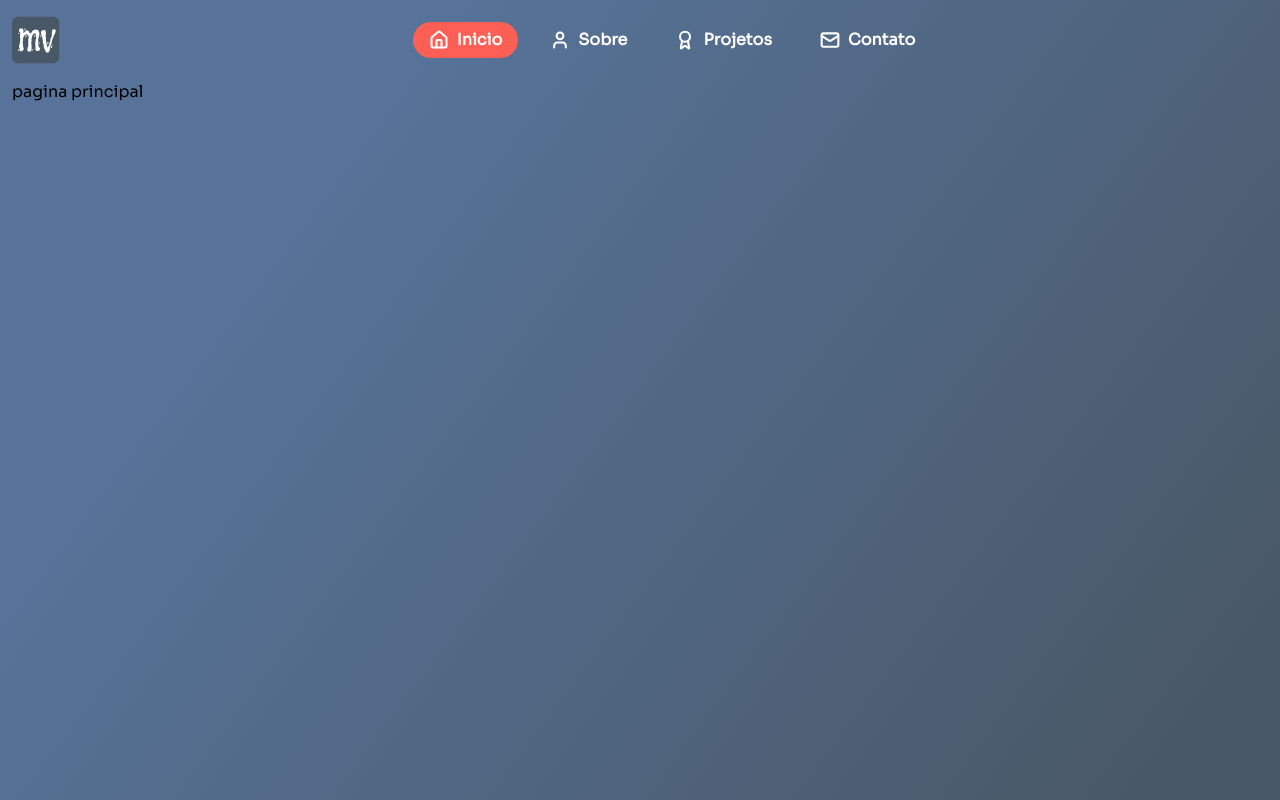
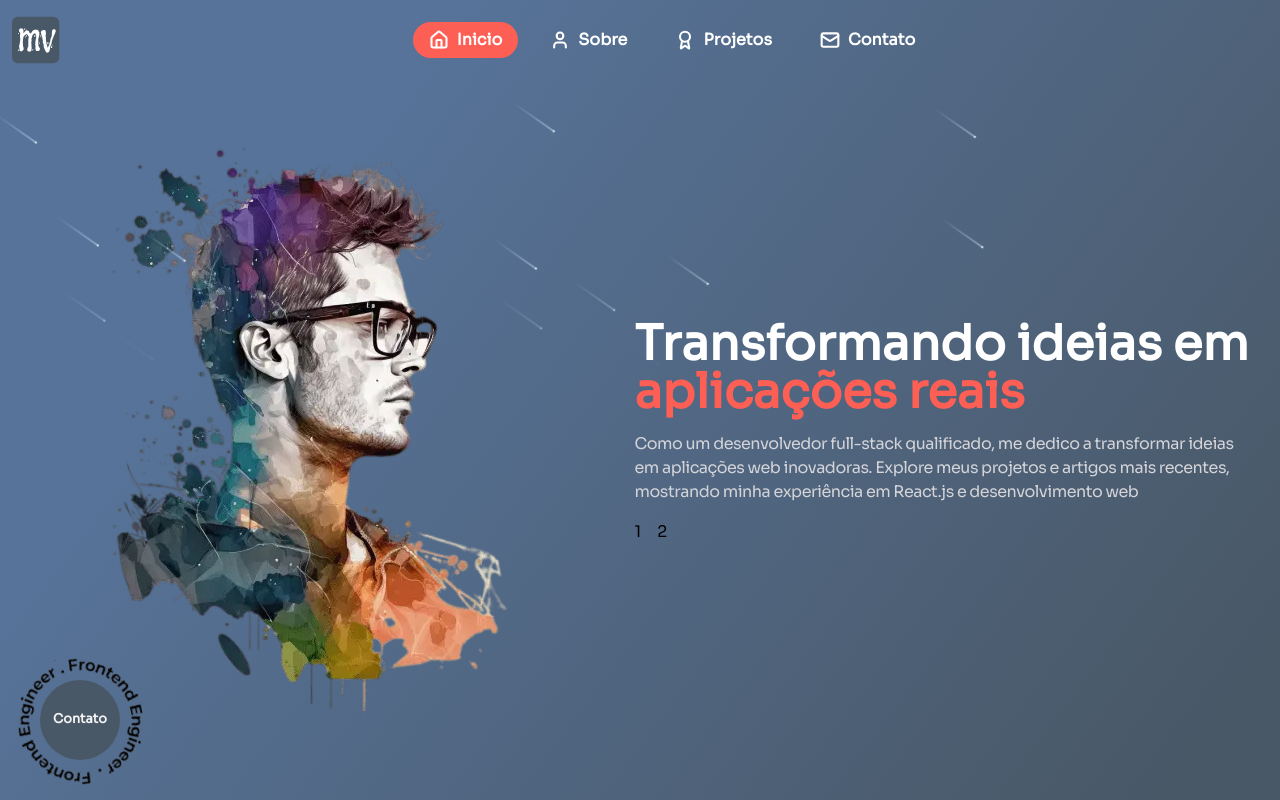
Before and after one commit to markinascimento/portifolio, a Next.js app: page / in a window 1280 px wide. Built offline with nearby package versions, Linux system fonts and the light colour scheme.

Commit message:
feat: create structure of the home page

```diff
--- a/src/app/globals.css
+++ b/src/app/globals.css
@@ -7,22 +7,17 @@
   padding: 0;
 }
 
-.slide-in {
-  position: absolute;
-  top: 0;
-  left: 0;
-  width: 100vw;
-  height: 100vh;
-  background: #0f0f0f;
-  transform-origin: bottom;
+::-webkit-scrollbar {
+  width: 8px;
+  border-radius: 8px;
 }
 
-.slide-out {
-  position: absolute;
-  top: 0;
-  left: 0;
-  width: 100vw;
-  height: 100vh;
-  background: #0f0f0f;
-  transform-origin: top;
+::-webkit-scrollbar-track {
+  background-color: #495867;
+  border-radius: 8px;
 }
+
+::-webkit-scrollbar-thumb {
+  background: black;
+  border-radius: 8px;
+}
--- a/src/app/layout.tsx
+++ b/src/app/layout.tsx
@@ -1,4 +1,4 @@
-'use client'
+"use client";
 
 // -> NextJS
 import { Sora } from "next/font/google";
@@ -18,22 +18,23 @@ import "./globals.css";
 // -> Components
 import { MenuDesktop } from "@/components/menu/menu-desktop";
 import { MenuMobile } from "@/components/menu/menu-mobile";
+import { Meteors } from "@/components/meteors";
 import { TransitionPageSlider } from "@/components/transition-page-slider";
 
-const soraFont = Sora({ subsets: ["latin"], weight: '400' });
+const soraFont = Sora({ subsets: ["latin"], weight: "400" });
 
 export default function RootLayout({
   children,
 }: Readonly<{
   children: React.ReactNode;
 }>) {
-  const pathname = usePathname()
+  const pathname = usePathname();
 
   return (
     <html lang="pt-BR" className="h-full w-full">
       <body
         className={cn(
-          'flex flex-col flex-1 w-full h-full bg-background lg:gap-2',
+          "flex flex-col flex-1 w-full h-full bg-background lg:gap-2",
           soraFont.className
         )}
       >
@@ -42,10 +43,15 @@ export default function RootLayout({
           <MenuDesktop />
         </section>
 
-          <section className="flex w-full max-w-[1304px] h-[89vh] px-3 m-auto">
+        <section className="flex w-full max-w-[1304px] h-[89vh] px-3 m-auto overflow-x-hidden">
           <AnimatePresence mode="wait">
             <motion.div key={pathname}>
+              <div className="w-screen h-full relative">
+                <Meteors number={20} />
+
                 {children}
+              </div>
+
               <TransitionPageSlider position="bottom" />
               <TransitionPageSlider position="top" />
             </motion.div>
--- a/src/app/page.tsx
+++ b/src/app/page.tsx
@@ -1,7 +1,40 @@
+"use client";
+
+// -> NextJS
+import Image from "next/image";
+
+// -> Components
+import { CircularText } from "@/components/circular-text";
+import { Container } from "@/components/container";
+
+// -> Images
+import img from "@/assets/img.webp";
+
 export default function Home() {
   return (
-    <div>
-      <h1> pagina principal </h1>
-    </div>
+    <Container>
+      <Image src={img} alt="wdlqkjwd" priority className="" />
+
+      <section className="flex flex-col items-start justify-center px-2 gap-4">
+        <h1 className="text-5xl text-white font-semibold w-[615px]">
+          Transformando ideias em <br />
+          <strong className="text-pallet-red"> aplicações reais </strong>
+        </h1>
+
+        <p className="w-full max-w-[615px] text-zinc-300 font-medium tracking-[-0.5px]">
+          Como um desenvolvedor full-stack qualificado, me dedico a transformar
+          ideias em aplicações web inovadoras. Explore meus projetos e artigos
+          mais recentes, mostrando minha experiência em React.js e
+          desenvolvimento web
+        </p>
+
+        <div className="flex gap-4">
+          <button> 1 </button>
+          <button> 2 </button>
+        </div>
+      </section>
+
+      <CircularText />
+    </Container>
   );
 }
--- /dev/null
+++ b/src/components/circular-text.tsx
@@ -0,0 +1,18 @@
+import logo from "@/assets/circle-persona.svg";
+import Image from "next/image";
+
+export function CircularText() {
+  return (
+    <div className="hidden bg-transparent items-center justify-center w-40 h-40 fixed bottom-0 left-0 lg:flex">
+      <Image
+        src={logo}
+        alt="dwqdlkqwj"
+        className="animate-spin-slow w-40 h-40"
+      />
+
+      <div className="bg-pallet-secondary flex items-center justify-center absolute h-20 w-20 rounded-full">
+        <small className="text-zinc-100 font-semibold ">Contato</small>
+      </div>
+    </div>
+  );
+}
--- /dev/null
+++ b/src/components/container.tsx
@@ -0,0 +1,30 @@
+// -> ReactJs
+import { ReactNode } from "react";
+
+// -> Motion lib
+import { motion } from "framer-motion";
+
+// -> Utils
+import { cn } from "@/lib/utils";
+
+// -> Types
+interface ContainerProps {
+  className?: string;
+  children: ReactNode;
+}
+
+export function Container({ className, children }: ContainerProps) {
+  return (
+    <motion.div
+      initial={{ opacity: 0 }}
+      animate={{ opacity: 1 }}
+      transition={{ duration: 5 }}
+      className={cn(
+        "flex flex-col items-center justify-center w-full h-[88vh] overflow-y-hidden lg:flex-row",
+        className
+      )}
+    >
+      {children}
+    </motion.div>
+  );
+}
--- a/src/components/menu/menu-mobile.tsx
+++ b/src/components/menu/menu-mobile.tsx
@@ -4,7 +4,7 @@
 import { useCallback, useState } from "react";
 
 // -> NextJS
-import Image from 'next/image';
+import Image from "next/image";
 
 // -> Icons lib
 import { Award, CloudDownload, Home, Mail, User } from "lucide-react";
@@ -16,20 +16,20 @@ import { cn } from "@/lib/utils";
 import { MenuItem } from "./menu-item";
 
 // -> Images
-import closeMenuIcon from '@/assets/burguer-bitten-icon.svg';
-import openMenuIcon from '@/assets/burguer-icon.svg';
+import closeMenuIcon from "@/assets/burguer-bitten-icon.svg";
+import openMenuIcon from "@/assets/burguer-icon.svg";
 import logo from "@/assets/logo-portifolio.svg";
 
 export function MenuMobile() {
   const [isOpen, setOpen] = useState(false);
 
   const openSidebar = useCallback(() => {
-    setOpen(true)
-  }, [])
+    setOpen(true);
+  }, []);
 
   const closeSidebar = useCallback(() => {
-    setOpen(false)
-  }, [])
+    setOpen(false);
+  }, []);
 
   return (
     <nav className="lg:hidden">
@@ -40,10 +40,7 @@ export function MenuMobile() {
         priority
       />
 
-      <button
-          onClick={openSidebar}
-          className="absolute right-3 top-3"
-        >
+      <button onClick={openSidebar} className="absolute right-3 top-3">
         <Image
           src={openMenuIcon}
           alt="Menu hamburguer icon"
@@ -54,11 +51,11 @@ export function MenuMobile() {
 
       <aside
         className={cn(
-          'bg-pallet-secondary flex flex-col fixed w-[75vw] right-[-100%] h-full flex-1 duration-700 z-10',
-          isOpen && 'right-0'
+          "bg-pallet-secondary flex flex-col fixed w-[75vw] right-[-100%] h-full flex-1 duration-700 z-10",
+          isOpen && "right-0"
         )}
       >
-        <header className='flex w-full items-center justify-end pt-3 pr-3'>
+        <header className="flex w-full items-center justify-end pt-3 pr-3">
           <button type="button" onClick={closeSidebar}>
             <Image
               src={closeMenuIcon}
@@ -69,11 +66,22 @@ export function MenuMobile() {
           </button>
         </header>
 
-        <ul className='flex flex-col items-center w-full h-full space-y-6 mt-14'>
+        <ul className="flex flex-col items-center w-full h-full space-y-6 mt-14">
+          <button onClick={closeSidebar}>
             <MenuItem Icon={Home} name="Inicio" path="/" />
+          </button>
+
+          <button onClick={closeSidebar}>
             <MenuItem Icon={User} name="Sobre" path="/about" />
+          </button>
+
+          <button onClick={closeSidebar}>
             <MenuItem Icon={Award} name="Projetos" path="/projects" />
+          </button>
+
+          <button onClick={closeSidebar}>
             <MenuItem Icon={Mail} name="Contato" path="/contact" />
+          </button>
         </ul>
 
         <footer className="p-4 mt-2">
--- /dev/null
+++ b/src/components/meteors.tsx
@@ -0,0 +1,31 @@
+import { cn } from "@/lib/utils";
+
+export const Meteors = ({
+  number,
+  className,
+}: {
+  number?: number;
+  className?: string;
+}) => {
+  const meteors = new Array(number || 20).fill(true);
+  return (
+    <>
+      {meteors.map((_, index) => (
+        <span
+          key={"meteor" + index}
+          className={cn(
+            "animate-meteor-effect absolute top-1/2 left-1/2 h-0.5 w-0.5 rounded-[9999px] bg-white shadow-[0_0_0_1px_#ffffff10] rotate-[215deg]",
+            "before:content-[''] before:absolute before:top-1/2 before:transform before:-translate-y-[50%] before:w-[50px] before:h-[1px] before:bg-gradient-to-r before:from-pallet-sky before:to-transparent",
+            className
+          )}
+          style={{
+            top: 0,
+            left: Math.floor(Math.random() * (400 - -2000) + -400) + "px",
+            animationDelay: Math.random() * (0.8 - 0.2) + 0.2 + "s",
+            animationDuration: Math.floor(Math.random() * (10 - 2) + 2) + "s",
+          }}
+        ></span>
+      ))}
+    </>
+  );
+};
--- a/src/components/transition-page-slider.tsx
+++ b/src/components/transition-page-slider.tsx
@@ -1,25 +1,25 @@
 // -> Motion lib
-import { motion } from 'framer-motion';
+import { motion } from "framer-motion";
 
 // -> Utils
-import { cn } from '@/lib/utils';
+import { cn } from "@/lib/utils";
 
 // -> Types
 interface ITransitionPageSliderProps {
-  position: "bottom" | "top"
+  position: "bottom" | "top";
 }
 
 export function TransitionPageSlider({ position }: ITransitionPageSliderProps) {
   return (
     <motion.div
       className={cn(
-        'absolute inset-0 h-screen w-screen bg-pallet-secondary',
-        position === 'bottom'  ? 'origin-bottom' : 'origin-top'
+        "absolute inset-0 h-screen w-screen bg-pallet-secondary",
+        position === "bottom" ? "origin-bottom" : "origin-top"
       )}
-      initial={{ scaleY: position === 'bottom' ? 0 : 1 }}
+      initial={{ scaleY: position === "bottom" ? 0 : 1 }}
       animate={{ scaleY: 0 }}
-      exit={{ scaleY: position === 'bottom' ? 1 : 0 }}
-      transition={{ duration: 1, ease: [0.22, 1, 0.36, 1] }}
+      exit={{ scaleY: position === "bottom" ? 1 : 0 }}
+      transition={{ duration: 0.5, ease: [0.22, 1, 0.36, 1] }}
     />
-  )
+  );
 }
--- a/src/lib/utils.ts
+++ b/src/lib/utils.ts
@@ -1,6 +1,6 @@
-import clxs, { ClassValue } from 'clsx';
+import clxs, { ClassValue } from "clsx";
 import { twMerge } from "tailwind-merge";
 
 export function cn(...inputs: ClassValue[]) {
-  return twMerge(clxs(...inputs))
+  return twMerge(clxs(...inputs));
 }
--- a/tailwind.config.ts
+++ b/tailwind.config.ts
@@ -8,8 +8,12 @@ const config: Config = {
   ],
   theme: {
     extend: {
+      animation: {
+        "meteor-effect": "meteor 5s linear infinite",
+        "spin-slow": "spin 5s linear infinite",
+      },
       backgroundImage: {
-        "background": "linear-gradient(307deg, #495867 6.91%, #577399 76.39%)",
+        background: "linear-gradient(307deg, #495867 6.91%, #577399 76.39%)",
         "gradient-radial": "radial-gradient(var(--tw-gradient-stops))",
         "gradient-conic":
           "conic-gradient(from 180deg at 50% 50%, var(--tw-gradient-stops))",
@@ -20,8 +24,18 @@ const config: Config = {
         "pallet-red": "#FE5F55",
         "pallet-cyan": "#BDD5EA",
         "pallet-sky": "#BDD5EA",
-        "pallet-white": "#F7F7FF"
-      }
+        "pallet-white": "#F7F7FF",
+      },
+      keyframes: {
+        meteor: {
+          "0%": { transform: "rotate(215deg) translateX(0)", opacity: "1" },
+          "70%": { opacity: "1" },
+          "100%": {
+            transform: "rotate(215deg) translateX(-500px)",
+            opacity: "0",
+          },
+        },
+      },
     },
   },
   plugins: [],
```
Also changed, not shown: src/components/menu/menu-desktop.tsx (+4 -46 lines), src/components/menu/menu-item.tsx (+18 -14 lines), src/assets/circle-persona.svg (added), src/assets/img.webp (added). Lines whose indentation alone changed are shown as unchanged.
